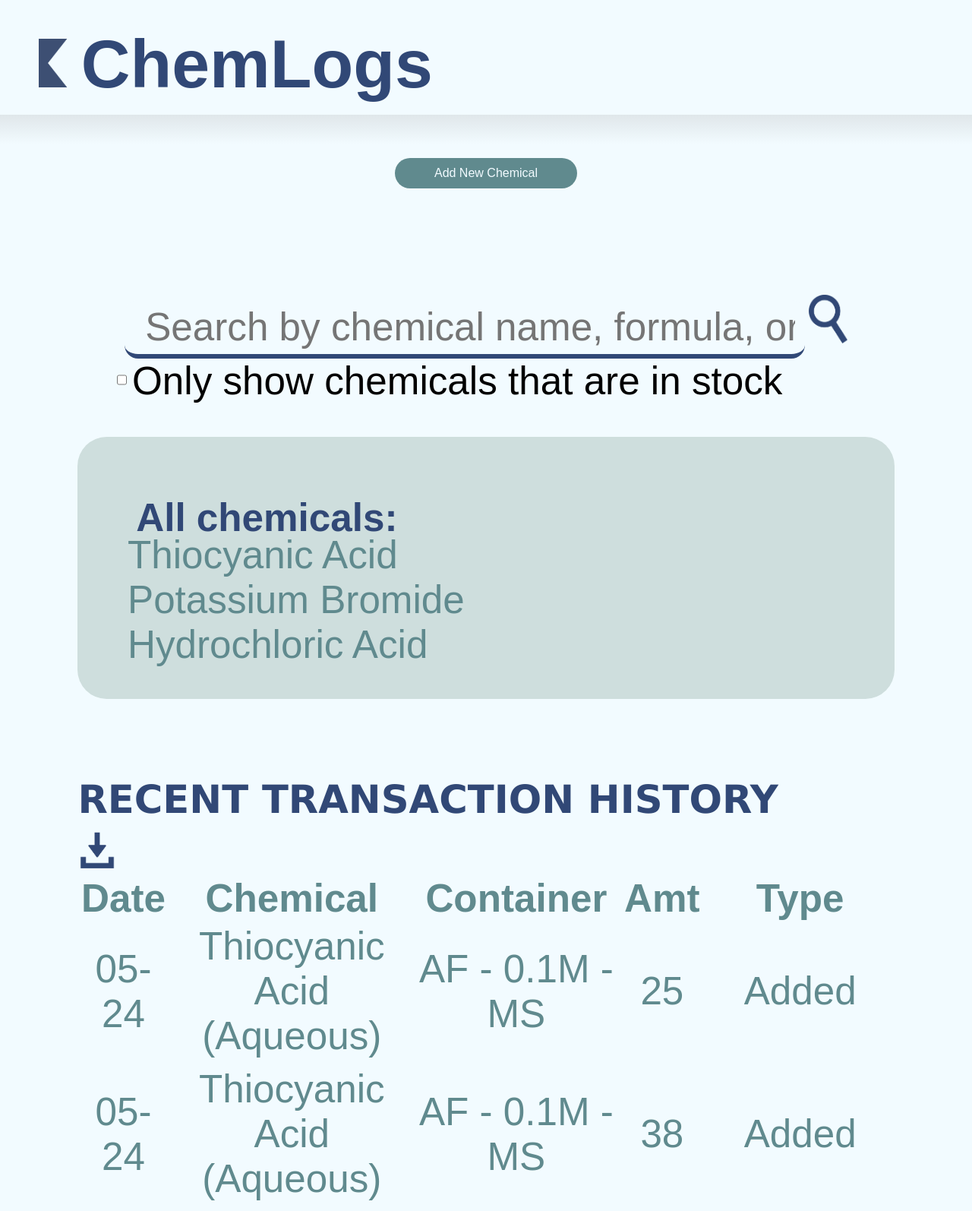
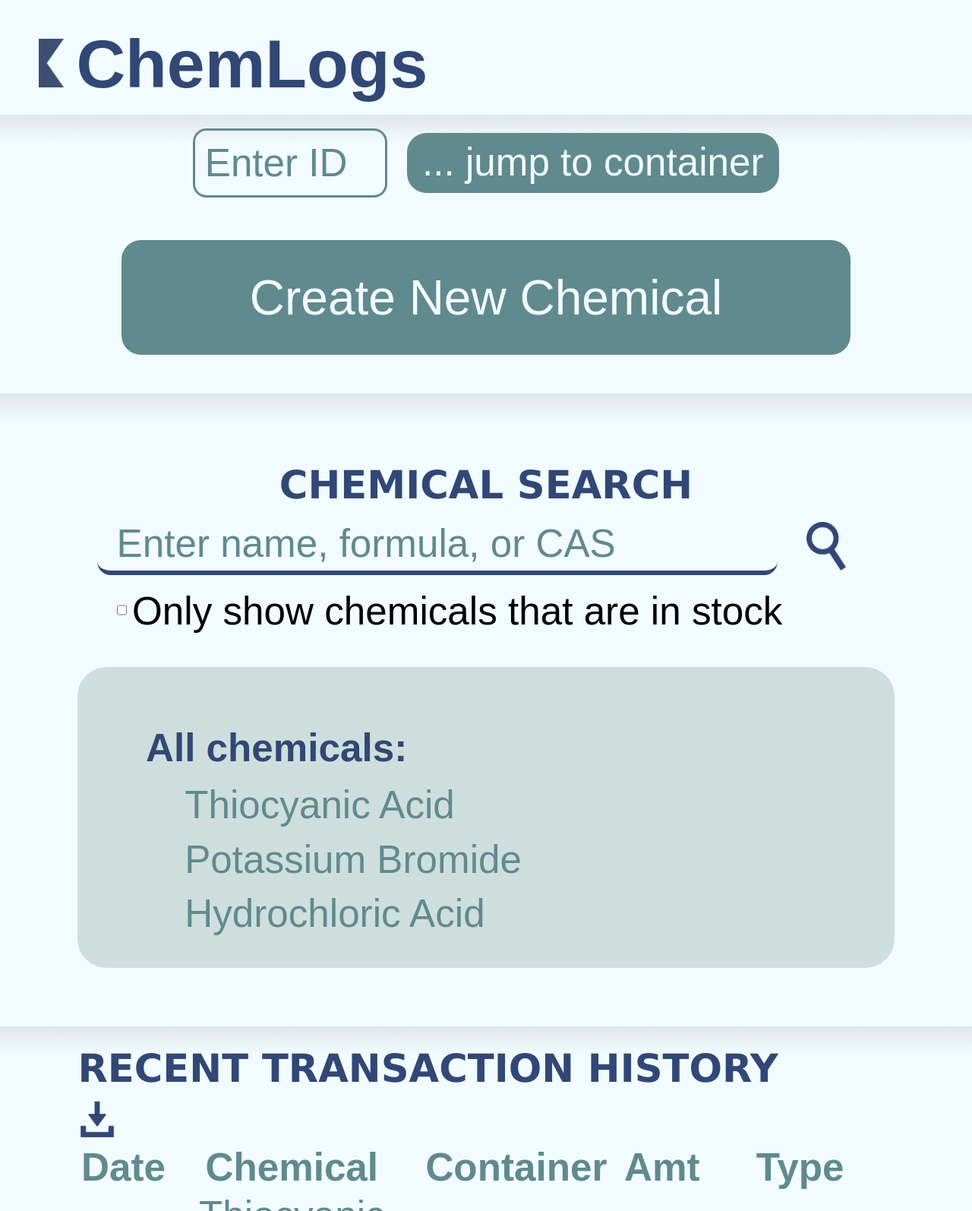
Before and after one commit to EastsidePreparatorySchool/ChemLogs, a Django app: page /chemlogs/chemicalSearch/ in a window 1280 px wide. Shown: the top 1594 px of the page at 76% size. Run offline with Django 4.2, Linux system fonts and the light colour scheme; a user stored in the database is signed in; data comes from the database, SQL or seed files in the repository.

Commit message:
Quick link to container page, plus various changes
-New feature: on main page, go directly to container page by typing ID.
-Purified stylesheet of negative padding, negative margin, px, and em.
-Prettified parts of code and of UI.
-Removed some unused code and unused html pages.
-Tiny bit of documentation.

```diff
--- a/Test Django App/mysite/chemlogs/forms.py
+++ b/Test Django App/mysite/chemlogs/forms.py
@@ -1,4 +1,5 @@
 from django import forms
+from django.core.validators import RegexValidator
 from .models import Container, ChemicalState
 
 class TransactionEditForm(forms.Form):
@@ -48,3 +49,10 @@ class ChemicalCreateForm(forms.Form):
 class SignInForm(forms.Form): # can also be used to create a user (sign up) (is this used?)
     email = forms.EmailField(label="Email")
     password = forms.PasswordInput()
+
+# the form to jump to a container page. Used in chemicalSearch page.
+class GoToContainerForm(forms.Form):
+    # container id
+    container = forms.CharField(max_length=2, min_length=2, label="", widget=forms.TextInput(
+        attrs={'placeholder': 'Enter ID'} # this text displays when input is empty
+    ))
--- a/Test Django App/mysite/chemlogs/static/chemlogs/style.css
+++ b/Test Django App/mysite/chemlogs/static/chemlogs/style.css
@@ -31,12 +31,13 @@ body::-webkit-scrollbar {
 .header h4 {
    display: inline;
    color: #314876;
-   font-size: 7vw;
+   font-size: 7vw; /* this should be 1.4x the img's height, so they match heights*/
    line-height: 0vw;
 }
 
 .header img {
    height: 5vw;
+   width: auto;
 }
 
 .header-bottom {
@@ -93,11 +94,14 @@ td, td a {
 li, li a {
    font-size: 4vw;
    color: #608a8e;
-   padding: 0vw;
+   padding: 0vw 0vw 1vw;
    margin: 0vw;
-   margin-left: -3vw;
    text-decoration: none;
    list-style-type: none;
+}
+
+ul {
+   padding-left: 4vw; /* if this property is not set, list items will be indented significanly */
 }
 
 td {
@@ -143,19 +147,17 @@ a:link, a:visited, a:hover, a:active{
    overflow: hidden;
  }
 
-/* chemical entry dropdown attributes */ /* WHAT IS GOING ON HERE*/
+/* chemical entry dropdown attributes */
 #addChem {
    text-align: center;
-   font-size: 1em;
-   outline-color: none;
+   font-size: 5vw;
    margin: 3vw;
-   padding-bottom: -2vw;
+   padding: 3vw;
    background-color: #608a8e;
    color: #f2fbff;
-   border-width: 0px;
+   border: none;
    border-radius: 2vw;
-   width: 15em;
-   height: 2.5em;
+   width: 75vw;
 }
 
 .edit, .del, input[type=submit] {
@@ -177,7 +179,7 @@ a:link, a:visited, a:hover, a:active{
 }
 
 #addChemForm {
-   margin-top: 0px;
+   margin-top: 0vw;
    margin-left: 6vw;
    text-align: left;
    border: none;
@@ -186,7 +188,7 @@ a:link, a:visited, a:hover, a:active{
 #trSlide {
    appearance: none;
    width: 60%;
-   height: 5px;
+   height: 1.3vw;
    color: #f2fbff;
    background-color: #608a8e;
    opacity: 0.6;
@@ -220,10 +222,9 @@ a:link, a:visited, a:hover, a:active{
    border-bottom: 0.5vw solid #314876;
 }
 
-#search {
+#search-button {
    width: 4vw;
-   height: 9vw;
-   margin-bottom: -4px;
+   height: 4vw;
 }
 
 #requireSomeInStock {
@@ -235,13 +236,8 @@ label {
    font-size: 4vw;
 }
 
-#cas-and-amount li {
-   display: inline;
-}
-
 input[type=text], input[type=number], select {
    padding: 1vw;
-   margin: auto;
    border: 0.3vw solid #608a8e;
    border-radius: 1.4vw;
    background-color: #f2fbff;
@@ -263,7 +259,6 @@ input[type=text]:focus, input[type=number]:focus, select:focus {
 form p label {
    display: inline;
    width: fit-content;
-   margin: auto;
    margin-right: 1vw;
    white-space: nowrap;
 }
@@ -274,18 +269,20 @@ form p {
    width: 100%;
    height: 7vw;
    align-content: space-around;
+   align-items: center;
    flex-wrap: nowrap;
 }
 
+/* header text with #results. On main page. */
 #resultTxt {
-   margin: -2vw;
+   margin: 0vw;
    color: #314876;
    font-size: 4vw;
 }
 
+/* Box of search results. On main page. */
 #results {
-   padding: 8vw;
-   padding-bottom: 2vw;
+   padding: 6vw 7vw 1vw;
    margin: 6vw;
    margin-top: 2vw;
    background-color: #cededd;
@@ -296,18 +293,18 @@ form p {
    display: flex;
 }
 
-.content{
+.content {
    display: block;
    margin: 1vw;
    padding: 0vw 10vw;
-   text-align:left;
+   text-align: left;
    background-color: #f2fbff;
    max-height: 0;
    overflow: hidden;
    transition: max-height 0.2s ease-out;
 }
 
-img{
+img {
    height: 4vw;
    width: 4vw;
 }
@@ -339,7 +336,6 @@ img{
    color: #f2fbff;
    padding-left: 1.5vw;
    padding-bottom: 1vw;
-   font-size: 4vw;
    border: none;
    border-radius: 2vw;
    width: 60vw;
@@ -361,6 +357,21 @@ input[type=number] {
    max-width: 20vw;
 }
 
+.small-input input[type=text] {
+   max-width: 20vw;
+}
+
 table {
    width: 100%;
 }
+
+/* used for divs whose purpose it to center their content, or for centered content */
+.center {
+   margin: auto;
+   width: fit-content;
+}
+
+/* text shown in empty inputs */
+::placeholder {
+   color: #608a8e;
+}
--- a/Test Django App/mysite/chemlogs/templates/chemlogs/chemicalSearch.html
+++ b/Test Django App/mysite/chemlogs/templates/chemlogs/chemicalSearch.html
@@ -22,50 +22,67 @@
     <div class="header-bottom"></div>
     <br>
 
+    <form method="POST" style="margin: auto; width: fit-content; height: fit-content;" class="small-input" autocapitalize="on">
+        {% csrf_token %}
+        <div style="display: flex; flex-wrap: nowrap; align-items: center; justify-content: center; gap: 2vw;" autocapitalize="off">
+        <!--<input type="text" maxlength="2" minlength="2" style="display: inline; width: 20vw;">-->
+
+        {{ go_to_container_form }}
+        <input type=submit value="... jump to container" name="go_to_container">
+        </div>
+        {% if container_not_exist %}
+        <p>There is no container with this id.</p>
+        {% endif %}
+    </form><br>
+
     <!-- from https://learndjango.com/tutorials/django-search-tutorial -->
 
-    <!-- for unknown reasons the styling for this div wont apply from the stylesheet-->
-    <div style="text-align: center;">
-    <button type="button" id="addChem" onclick="toggleVisibilityId('addChemForm')">Add New Chemical</button>
+    <div class="center">
+    <button type="button" id="addChem" onclick="toggleVisibilityId('addChemForm')">Create New Chemical</button>
+    </div>
     <div class="content" id="addChemForm">
     <form method="POST">
         {% csrf_token %}
         {{ chemical_create_form.as_p }}
         <input type="submit" id="submit" name="new_chemical" value="Create">
-    </form></div></div>
+    </form></div>
+
+    <div class="header-bottom"></div>
 
     <div id="searchDiv">
     <form action="/chemlogs/chemicalSearch/" method="GET">
-        {% csrf_token %}
-            <input name="name" type="text" id="searchbar" placeholder=" Search by chemical name, formula, or CAS #">
-            <input type="image" id="search" src="/static/chemlogs/images/search.png"
-            style="height: 5vw;">
-            <br> </div>
-            <input type="checkbox" id="requireSomeInStock" name="requireSomeInStock" value="true">
-            <label for="requireSomeInStock">Only show chemicals that are in stock</label><br>
+        <h3>Chemical Search</h3>
+        <div style="display: flex; align-items: center; padding: 0;">
+        <input name="name" type="text" id="searchbar" placeholder="Enter name, formula, or CAS" style="padding: 2vw;">
+        <input type="image" id="search-button" src='{% static "chemlogs/images/search.png" %}' style="height: 5vw; margin: auto;">
+        </div>
+        <br> </div>
+        <input type="checkbox" id="requireSomeInStock" name="requireSomeInStock" value="true">
+        <label for="requireSomeInStock">Only show chemicals that are in stock</label><br>
     </form><br>
 
     <div id="results">
-    {% if shown_chemicals %}
+    <h4 id="resultTxt">
     {% if none_filtered %}
-    <h4 id="resultTxt">All chemicals:</h4>
+    All chemicals:
     {% elif all_shown %}
-    <h4 id="resultTxt">Search Results:</h4>
+    Search Results:
     {% else %}
-    <h4 id="resultTxt"> Top search results:</h4>
+    Top search results:
     {% endif %}
+    </h4>
     <ul>
         {% for chemical in shown_chemicals %}
         <li class="hoverable"><a href="/chemlogs/chemical/{{chemical.id}}/">
         {{ chemical }}
         </a></li>
+        {% empty %}
+        <p>No results</p>
         {% endfor %}
     </ul>
-    {% else %}
-    <p>No results</p>
-    {% endif %}
     </div>
 
+    <div class="header-bottom"></div>
     <div id="transactTbl">
     <h3>Recent Transaction History</h3>
     <a href="{% url 'chemlogs:exportCSV' %}"><img src="{% static 'chemlogs/images/download.png' %}"></a>
--- a/Test Django App/mysite/chemlogs/views.py
+++ b/Test Django App/mysite/chemlogs/views.py
@@ -6,7 +6,7 @@ from django.views.generic import ListView
 from django.db.models import Q
 from django.utils import timezone
 from .models import Chemical, Transaction, TransactionEdit, Container
-from .forms import TransactionEditForm, TransactionCreateForm, ContainerCreateForm, ChemicalCreateForm, StateEditForm
+from .forms import TransactionEditForm, TransactionCreateForm, ContainerCreateForm, ChemicalCreateForm, StateEditForm, GoToContainerForm
 import itertools, csv
 from django.contrib.auth import get_user_model
 
@@ -254,28 +254,42 @@ class ChemicalSearch(ListView):
 
     def get(self, request):
         chemical_create_form = ChemicalCreateForm()
-        return render(request, self.template_name, self.get_context_data(chemical_create_form))
+        go_to_container_form = GoToContainerForm()
+        return render(request, self.template_name, self.get_context_data(chemical_create_form, go_to_container_form))
 
     def post(self, request):
         chemical_create_form = ChemicalCreateForm(self.request.POST)
-        if chemical_create_form.is_valid():
-            new_chemical = Chemical.objects.create(
-                name=chemical_create_form.cleaned_data['name'],
-                cas=chemical_create_form.cleaned_data['cas'],
-                formula=chemical_create_form.cleaned_data['formula'])
-            if chemical_create_form.cleaned_data['safety']:
-                new_chemical.safety=chemical_create_form.cleaned_data['safety']
-            if chemical_create_form.cleaned_data['molar_mass']:
-                new_chemical.molar_mass=chemical_create_form.cleaned_data['molar_mass']
-            new_chemical.save()
-        return render(request, self.template_name, self.get_context_data(chemical_create_form))
+        go_to_container_form = GoToContainerForm(self.request.POST)
+        container_not_exist = False # whether the container that you searched for does not exist
+        if 'new_chemical' in request.POST:
+            if chemical_create_form.is_valid():
+                new_chemical = Chemical.objects.create(
+                    name=chemical_create_form.cleaned_data['name'],
+                    cas=chemical_create_form.cleaned_data['cas'],
+                    formula=chemical_create_form.cleaned_data['formula'])
+                if chemical_create_form.cleaned_data['safety']:
+                    new_chemical.safety=chemical_create_form.cleaned_data['safety']
+                if chemical_create_form.cleaned_data['molar_mass']:
+                    new_chemical.molar_mass=chemical_create_form.cleaned_data['molar_mass']
+                new_chemical.save()
+        elif 'go_to_container' in request.POST:
+            if go_to_container_form.is_valid():
+                id = go_to_container_form.cleaned_data['container'].upper()
+                try:
+                    container = Container.objects.get(id=id)
+                    return redirect('/chemlogs/container/' + id)
+                except:
+                    container_not_exist = True
 
-    def get_context_data(self, chemical_create_form):
+        return render(request, self.template_name, self.get_context_data(chemical_create_form, go_to_container_form, container_not_exist))
+
+    def get_context_data(self, chemical_create_form, go_to_container_form, container_not_exist=False):
         shown_chemicals = self.get_queryset()
         all_shown = len(shown_chemicals) <= ChemicalSearch.len_results_displayed # whether there aren't any hidden matching chemicals
         none_filtered = len(shown_chemicals) == Chemical.objects.count() # whether the search isn't meaningful (i.e. whether all chemicals are displayed in results)
-        actions = Transaction.objects.exclude(type="I").order_by('-time')[:39]
-        return {'shown_chemicals': shown_chemicals, 'all_shown': all_shown, 'none_filtered': none_filtered, 'actions': actions, 'chemical_create_form': chemical_create_form}
+        actions = Transaction.objects.exclude(type="I").order_by('-time')[:39] # show the 40 most recent not-deleted transactions
+
+        return {'shown_chemicals': shown_chemicals, 'all_shown': all_shown, 'none_filtered': none_filtered, 'actions': actions, 'chemical_create_form': chemical_create_form, 'go_to_container_form': go_to_container_form, 'container_not_exist': container_not_exist}
 
     def get_queryset(self):
         nameSearch = self.request.GET.get("name")
```
Also changed, not shown: Test Django App/mysite/chemlogs/templates/chemlogs/chemical.html (+4 -17 lines), Test Django App/mysite/chemlogs/templates/chemlogs/history.html (deleted, +0 -22 lines), Test Django App/mysite/chemlogs/templates/chemlogs/testChem.html (deleted, +0 -56 lines), Test Django App/mysite/chemlogs/templates/chemlogs/testPage.html (deleted, +0 -97 lines).
